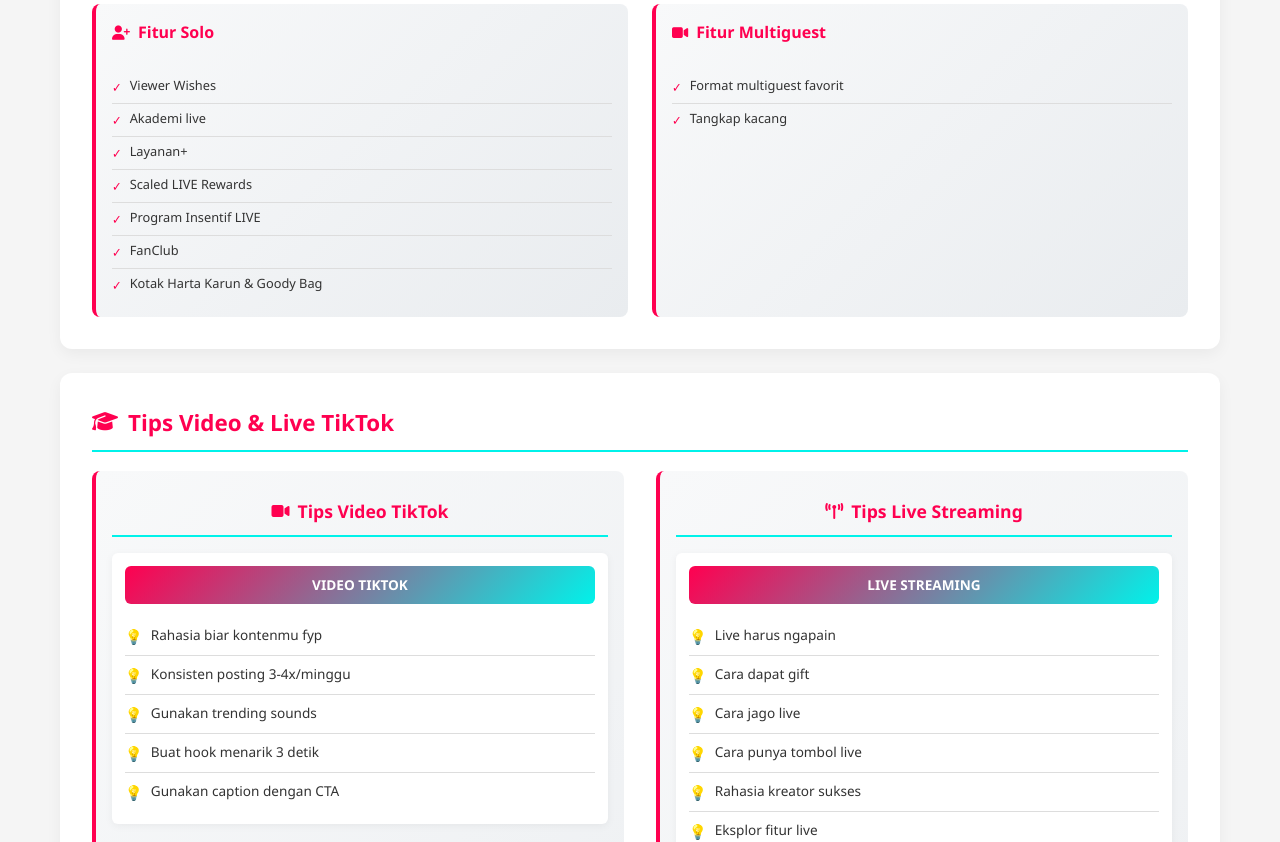
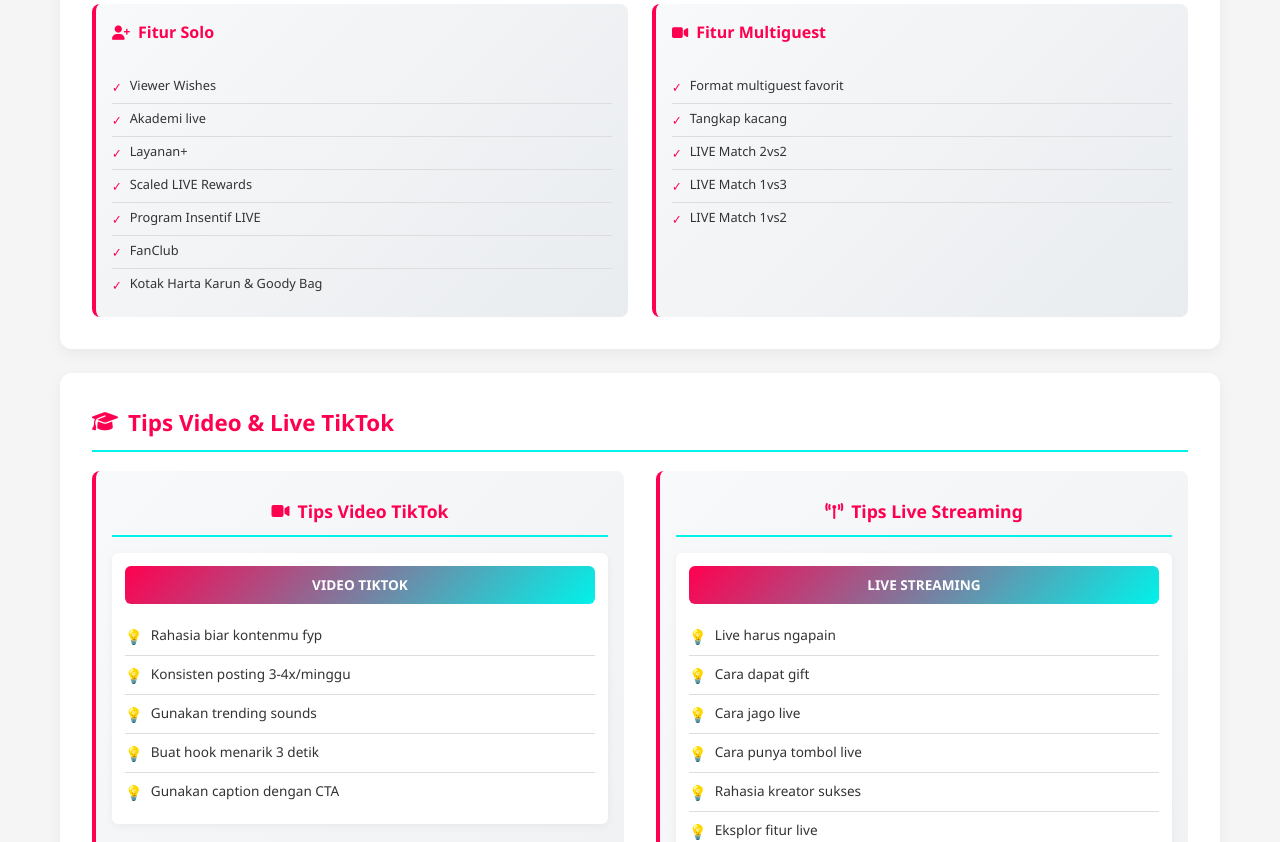
Before and after one commit to dafidpalevi1/pemulavip, a plain HTML site: page index.html in a window 1280 px wide. Shown: the part 1140-1982 px from the top of the page. Drawn offline with Linux system fonts and the light colour scheme.

Commit message:
Add files via upload

```diff
--- a/index.html
+++ b/index.html
@@ -727,6 +727,9 @@
                     <ul>
                         <li><a href="https://www.tiktok.com/@tiktokliveid/video/7541801898911796498">Format multiguest favorit</a></li>
                         <li><a href="https://www.tiktok.com/@tiktokliveid/video/7496469656362962194">Tangkap kacang</a></li>
+                        <li><a href="https://www.tiktok.com/@tiktokliveid/video/7493807107150581010">LIVE Match 2vs2</a></li>
+                        <li><a href="https://www.tiktok.com/@tiktokliveid/video/7493474352327822600">LIVE Match 1vs3</a></li>
+                        <li><a href="https://www.tiktok.com/@tiktokliveid/video/7491969782682586376">LIVE Match 1vs2</a></li>
                     </ul>
                 </div>
             </div>
@@ -781,6 +784,8 @@
                             <li><a href="https://www.tiktok.com/@tiktokliveid/video/7524927276127882517">Live konsisten dapat benefit</a></li>
                             <li><a href="https://www.tiktok.com/@tiktokliveid/video/7505679848820460808">Cara atur BGM dan Set Up-nya</a></li>
                             <li><a href="https://www.tiktok.com/@tiktokliveid/video/7498298628822338824">Cara bikin penonton beta</a></li>
+                            <li><a href="https://www.tiktok.com/@tiktokliveid/video/7493858816132517138">Cara live tidak garing</a></li>
+                            <li><a href="https://www.tiktok.com/@tiktokliveid/video/7491945102022102280">Cara live 2vs2 rame</a></li>
                         </ul>
                     </div>
 
```
